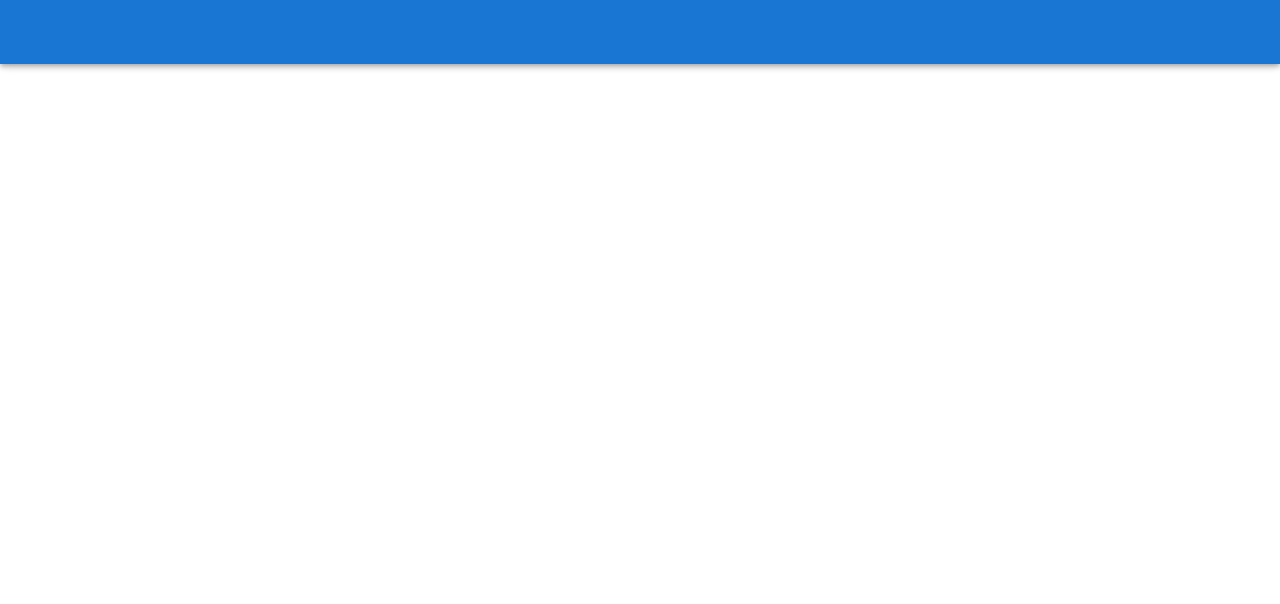
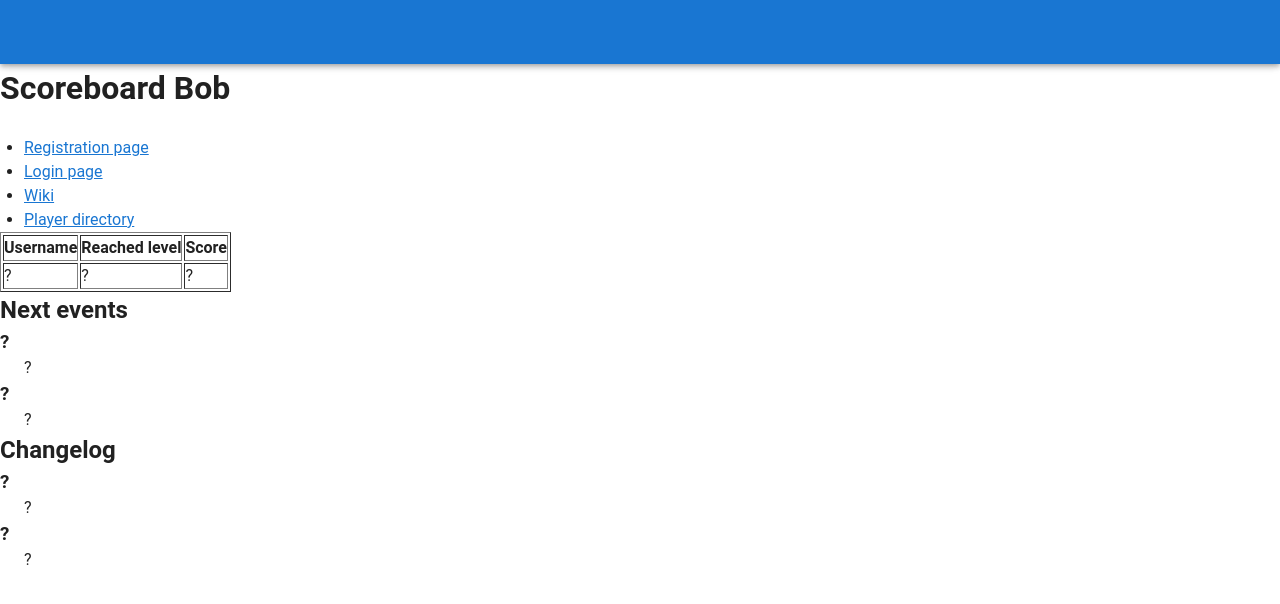
Before and after one commit to hfu-gis/Delta, a Vue app in the folder meal-prep/: page /Scoreboard in a window 1280 px wide. Shown: the top 604 px of the page. Built offline with nearby package versions, Linux system fonts and the light colour scheme; the HTML template or start-up script is replaced by a standard one.

Commit message:
Scoreboard und Playerdirectory verroutet

```diff
--- a/meal-prep/src/App.vue
+++ b/meal-prep/src/App.vue
@@ -22,23 +22,15 @@
     </v-app-bar>
     <v-content>
      <router-view/>
+
     </v-content>
   </v-app>
 </template>
 
 <script>
-import Scoreboard from "./components/Scoreboard";
-import PlayerDirectory from "./components/PlayerDirectory";
 
 export default {
-  name: "board",
-  components: {
-    Scoreboard
-  },
-  table: "player",
-  component: {
-    PlayerDirectory
-  },
+
 
   data: () => ({
     //
--- a/meal-prep/src/components/PlayerDirectory.vue
+++ /dev/null
@@ -1,21 +0,0 @@
-<template>
-   <table>
-       <tr>
-           <th>
-               <li>t</li>
-           </th>
-       </tr>
-   </table>
-</template>
-
-<script>
-    export default {
-        name: "PlayerDirectory"
-    };
-</script>
-
-<style scoped>
-    h2{
-
-    }
-</style>
--- a/meal-prep/src/components/Scoreboard.vue
+++ /dev/null
@@ -1,17 +0,0 @@
-<template>
-    <h1>
-        Scoreboard
-    </h1>
-</template>
-
-<script>
-    export default {
-        name: "Scoreboard"
-    };
-</script>
-
-<style scoped>
-    h1{
-        text-align: center;
-    }
-</style>
--- a/meal-prep/src/router/index.js
+++ b/meal-prep/src/router/index.js
@@ -1,9 +1,9 @@
 import Vue from "vue";
 import VueRouter from "vue-router";
-import Home from "../views/Home.vue";
 import Registration from "../views/Registration";
 import Wiki from "../views/Wiki";
-
+import Scoreboard from "../views/Scoreboard";
+import Playerdirectory from "../views/Playerdirectory";
 Vue.use(VueRouter);
 
 const routes = [
@@ -16,6 +16,16 @@ const routes = [
     path:"/Wiki",
     name:"Wiki",
     component: Wiki
+  },
+  {
+    path: "/Scoreboard",
+    name: "Scoreboard",
+    component: Scoreboard
+  },
+  {
+    path: "/Playerdirectory",
+    name: "Playerdirectory",
+    component: Playerdirectory
   }
 ];
 
--- a/meal-prep/src/views/About.vue
+++ /dev/null
@@ -1,5 +0,0 @@
-<template>
-  <div class="about">
-    <h1>This is an about page</h1>
-  </div>
-</template>
--- a/meal-prep/src/views/Home.vue
+++ /dev/null
@@ -1,16 +0,0 @@
-<template>
-  <div class="home">
-    <img alt="BOB logo" src="../assets/Logo_BOB1024_1.png" />
-    <Scoreboard msg="Welcome to Your Scoreboard" />
-  </div>
-</template>
-
-<script>
-import Scoreboard from "../components/Scoreboard";
-export default {
-  name: "score",
-  components: {
-    Scoreboard
-  }
-};
-</script>
--- /dev/null
+++ b/meal-prep/src/views/Playerdirectory.vue
@@ -0,0 +1,53 @@
+<template>
+    <div>
+        <main>
+            <h1>Player directory</h1>
+            <section class="Abschnitt_eins">
+                <nav class="seitennavigation">
+                    <h2>Navigation</h2>
+                    <ul>
+                        <li><a>Scoreboard</a></li>
+                        <li><a>Registration</a></li>
+                        <li><a>Login</a></li>
+                        <li><a>Wiki</a></li>
+                    </ul>
+                </nav>
+            </section>
+            <section class="tabelle">
+                <article class="tabellenreiter">
+                    <h2>CHARACTERCLASSES</h2>
+                    <a>Scrappers</a>
+                    <a>Thief</a>
+                    <a>Robot</a>
+                    <a>Magician</a>
+                </article>
+                <article>
+                    <table border="1" >
+                        <tr>
+                            <th>Profilepicture</th>
+                            <th>Username</th>
+                            <th>Score</th>
+                            <th>Playtime</th>
+                        </tr>
+                        <tr>
+                            <td>?</td>
+                            <td>?</td>
+                            <td>?</td>
+                            <td>?</td>
+                        </tr>
+                    </table>
+                </article>
+            </section>
+        </main>
+    </div>
+</template>
+
+<script>
+    export default {
+        name: "Playerdirectory"
+    }
+</script>
+
+<style scoped>
+
+</style>
--- /dev/null
+++ b/meal-prep/src/views/Scoreboard.vue
@@ -0,0 +1,67 @@
+<template>
+    <div>
+        <main>
+            <h1>Scoreboard Bob</h1>
+            <section>
+                <article class="faq">
+                    <a href="../Faq.html"></a>
+                </article>
+                <article class="istgleich">
+                    <nav class="dropdownmenu">
+                        <img  class="drpddown">
+                        <ul class="dropdowninhalt">
+                            <li><a href="../Registration/Registration.html">Registration page</a></li>
+                            <li><a href="../Login_Bob_der_Scrumventure.html">Login page</a></li>
+                            <li><a href="../Bob_Wiki.html">Wiki</a></li>
+                            <li><a href="../playerdirectory/Playerdirectory.html">Player directory</a></li>
+                        </ul>
+                    </nav>
+                </article>
+            </section>
+            <section class="tabelle">
+                <table border="1">
+                    <tr>
+                        <th>Username</th>
+                        <th>Reached level</th>
+                        <th>Score</th>
+                    </tr>
+                    <tr>
+                        <td>?</td>
+                        <td>?</td>
+                        <td>?</td>
+                    </tr>
+                </table>
+            </section>
+            <section class="Seitenanzeige">
+                <article>
+                    <aside class="seitenanzeige1">
+                        <h2 class="event">Next events</h2>
+                        <h3>?</h3>
+                        <ol>?</ol>
+                        <h3>?</h3>
+                        <ol>?</ol>
+                    </aside>
+                </article>
+                <article>
+                    <aside class="seitenanzeige2">
+                        <h2 class="update">Changelog</h2>
+                        <h3>?</h3>
+                        <ol>?</ol>
+                        <h3>?</h3>
+                        <ol>?</ol>
+                    </aside>
+                </article>
+            </section>
+        </main>
+    </div>
+</template>
+
+<script>
+    export default {
+        name: "Scoreboard"
+    }
+</script>
+
+<style scoped>
+
+</style>
```
Also changed, not shown: 1 other file (tests, documents, lock files or other folders).
